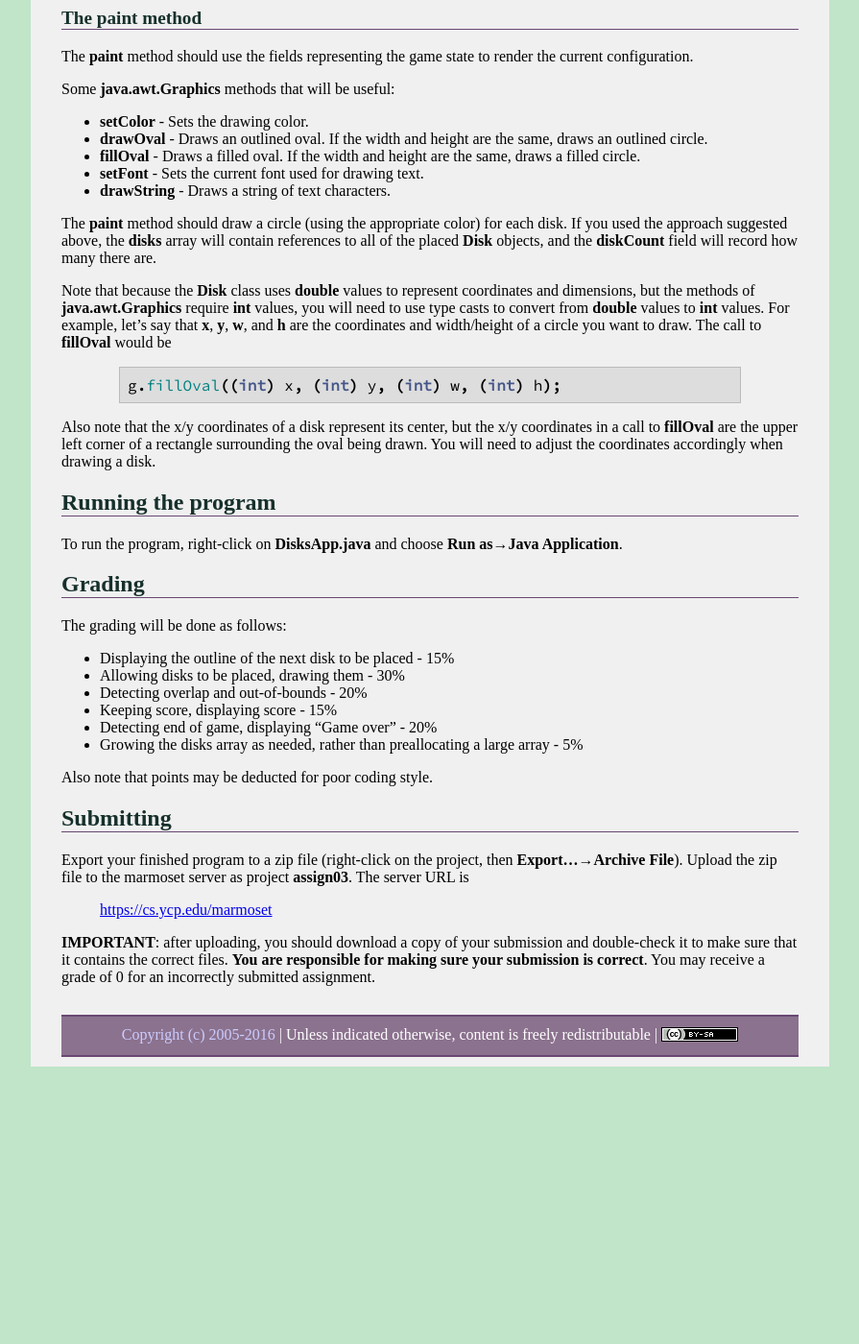
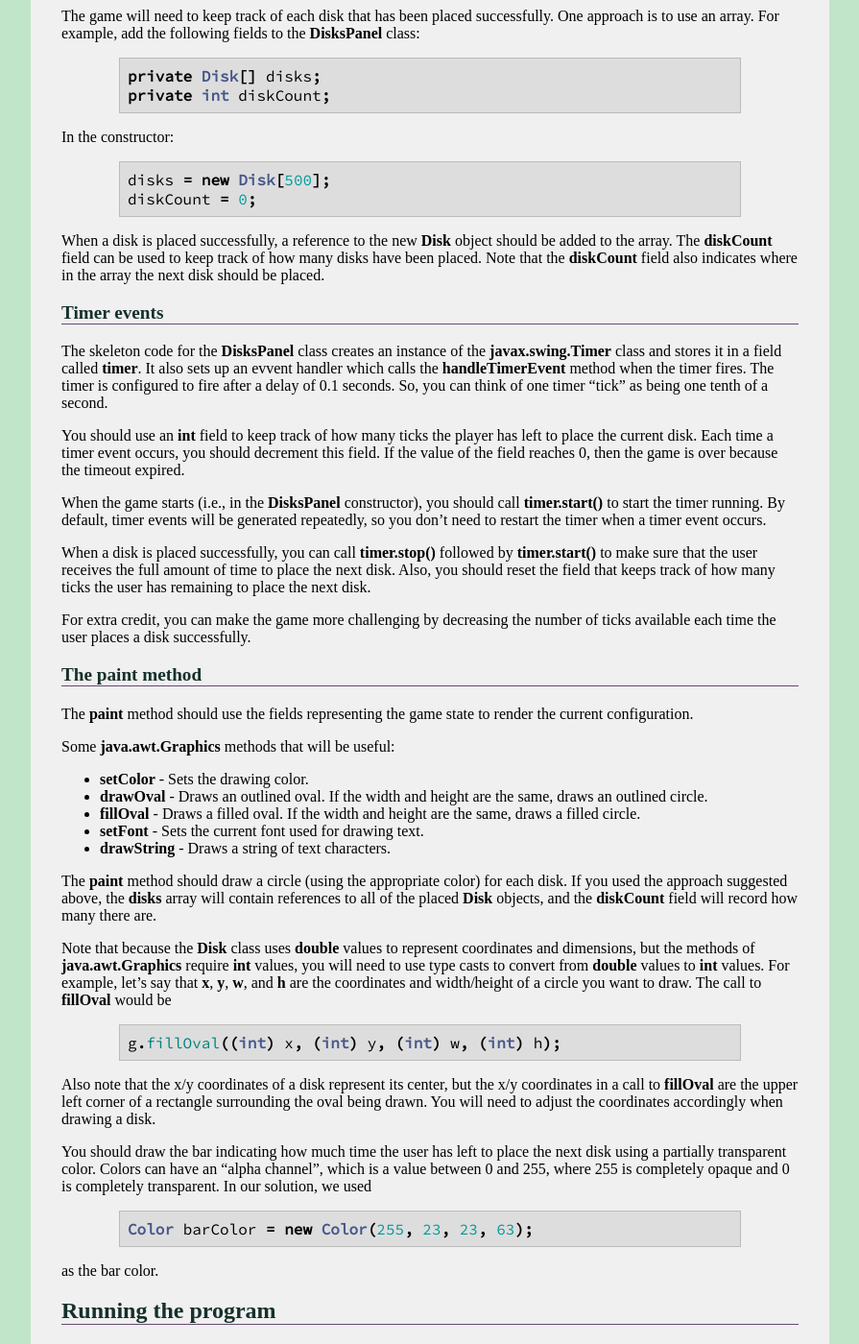
Before and after one commit to ycpcs/cs201-fall2016, a Jekyll site: the page built from assign/assign03.md, in a window 1280 px wide and 1400 px high, scrolled down 3553 px. Shown: the whole window at 96% size, without its empty margins (192-1087 px from the left). Built offline with Jekyll 4.4.1, drawn with Linux system fonts in a browser that asks for light colours; some web fonts are replaced; before the commit the page ends 4664 px from its top, so only the background shows below that; some of the changed text lies outside the part shown.

Commit message:
update assignment 3 to have disk placement timeout
also, updated skeleton for assignment 2 to have a
timer and timer event handler

```diff
--- a/assign/assign03.md
+++ b/assign/assign03.md
@@ -50,9 +50,15 @@ The goal is to place disks of random sizes and colors onto the game board so tha
 1.  no disk overlaps any other disk, and
 2.  every disk lies entirely within the rectangular game board
 
-The solid disks are the ones that have been successfully placed. The black disk outline follows the mouse and shows where the next disk could be placed. The number in the lower right-hand corner shows the number of disks that have been successfully placed.
+The solid disks are the ones that have been successfully placed. The black disk outline follows the mouse and shows where the next disk could be placed. The number in the lower right-hand corner shows the number of disks that have been successfully placed.  The pink bar at the bottom of the window is a bar showing how much time remains to place the current disk.
 
-The game ends when a disk is placed in a position where it overlaps another disk, or is not entirely placed within the game board:
+The game ends when a disk
+
+* is placed in a position where it overlaps another disk,
+* is not entirely placed within the game board, or
+* is not placed before the countdown timer expires
+
+When the game ends, a game over message should be displayed:
 
 > ![image](img/assign03/gameover.png)
 
@@ -70,6 +76,15 @@ Specifications and Hints
 You will make all of your code changes to the **DisksPanel** class, which implements the game play.
 
 You should add whatever fields are necessary to represent the state of the game. You will probably want to use an array of **Disk** elements to represent the disks that have been placed.
+
+### Constructor
+
+The constructor should initialize all of the fields of **DisksPanel**.  This could include:
+
+* create a new random **Disk** object and store a reference to it in a field
+* create an array of **Disk** references and store a reference to it in a field
+* start the count of how many disks have been placed at 0
+* initialize the initial timeout duration and the amonut of time remaining to place the current disk (these could be **int** fields)
 
 ### Mouse events
 
@@ -127,7 +142,19 @@ disks = new Disk[500];
 diskCount = 0;
 {% endhighlight %}
 
-When a disk is placed successfully, a reference to the new **Disk** object should be added to the array.  The **diskCount** field can be used to keep track of how many disks have been placed.
+When a disk is placed successfully, a reference to the new **Disk** object should be added to the array.  The **diskCount** field can be used to keep track of how many disks have been placed.  Note that the **diskCount** field also indicates where in the array the next disk should be placed.
+
+### Timer events
+
+The skeleton code for the **DisksPanel** class creates an instance of the **javax.swing.Timer** class and stores it in a field called **timer**.  It also sets up an evvent handler which calls the **handleTimerEvent** method when the timer fires.  The timer is configured to fire after a delay of 0.1 seconds.  So, you can think of one timer "tick" as being one tenth of a second.
+
+You should use an **int** field to keep track of how many ticks the player has left to place the current disk.  Each time a timer event occurs, you should decrement this field.  If the value of the field reaches 0, then the game is over because the timeout expired.
+
+When the game starts (i.e., in the **DisksPanel** constructor), you should call **timer.start()** to start the timer running.  By default, timer events will be generated repeatedly, so you don't need to restart the timer when a timer event occurs.
+
+When a disk is placed successfully, you can call **timer.stop()** followed by **timer.start()** to make sure that the user receives the full amount of time to place the next disk.  Also, you should reset the field that keeps track of how many ticks the user has remaining to place the next disk.
+
+For extra credit, you can make the game more challenging by decreasing the number of ticks available each time the user places a disk successfully.
 
 ### The paint method
 
@@ -151,6 +178,14 @@ g.fillOval((int) x, (int) y, (int) w, (int) h);
 
 Also note that the x/y coordinates of a disk represent its center, but the x/y coordinates in a call to **fillOval** are the upper left corner of a rectangle surrounding the oval being drawn.  You will need to adjust the coordinates accordingly when drawing a disk.
 
+You should draw the bar indicating how much time the user has left to place the next disk using a partially transparent color.  Colors can have an "alpha channel", which is a value between 0 and 255, where 255 is completely opaque and 0 is completely transparent.  In our solution, we used
+
+{% highlight java %}
+Color barColor = new Color(255, 23, 23, 63);
+{% endhighlight %}
+
+as the bar color.
+
 Running the program
 -------------------
 
@@ -161,12 +196,18 @@ Grading
 
 The grading will be done as follows:
 
--   Displaying the outline of the next disk to be placed - 15%
--   Allowing disks to be placed, drawing them - 30%
--   Detecting overlap and out-of-bounds - 20%
+-   Displaying the outline of the next disk to be placed - 10%
+-   Allowing disks to be placed, drawing them - 20%
+-   Detecting overlap and out-of-bounds - 15%
+-   Keeping track of time remaining to place disk - 10%
+-   Displaying bar to indicate remaining time - 10%
 -   Keeping score, displaying score - 15%
 -   Detecting end of game, displaying "Game over" - 20%
--   Growing the disks array as needed, rather than preallocating a large array - 5%
+
+Extra credit options:
+
+-   Growing the disks array as needed, rather than preallocating a large array - up to 5%
+-   Decreasing the timeout each time a disk is placed successfully - up to 10%
 
 Also note that points may be deducted for poor coding style.
 
```
Also changed, not shown: other parts of assign/assign03.md (+1 -1 lines), assign/index.md (+1 -1 lines), index.md (+1 -0 lines), assign/img/assign03/gameover.png, assign/img/assign03/screenshot.png, 1 other file.
